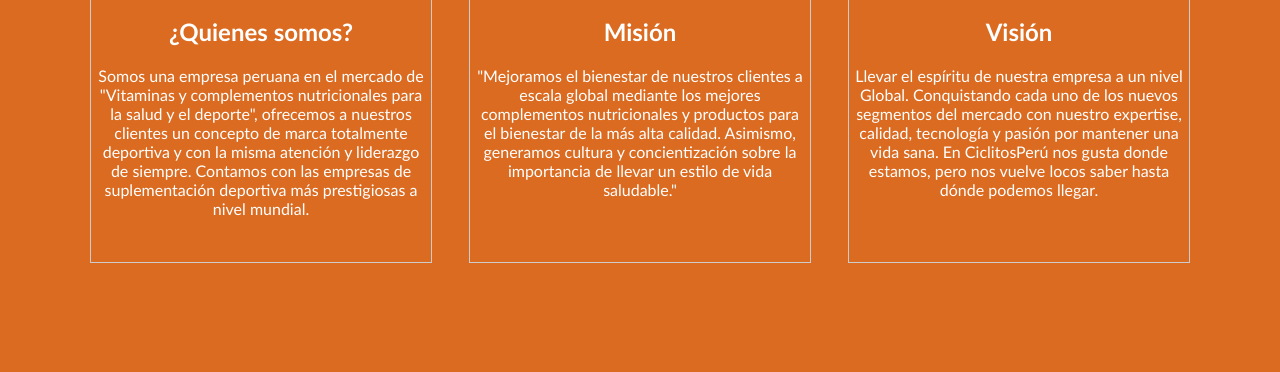
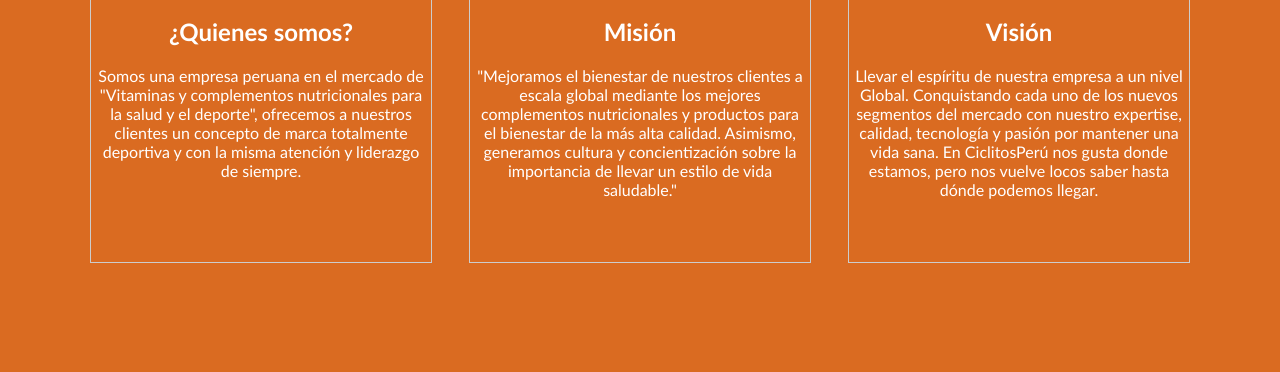
Before and after one commit to luisroca2/ciclitosPeru, a plain HTML site: page tabla.html in a window 1280 px wide. Shown: the part 825-1197 px from the top of the page. Drawn offline with Linux system fonts and the light colour scheme.

Commit message:
Update tabla.html

```diff
--- a/tabla.html
+++ b/tabla.html
@@ -40,7 +40,7 @@
                     <h2>¿Quienes somos?</h2>
 
                     <p >
-                        Somos una empresa peruana en el mercado de "Vitaminas y complementos nutricionales para la salud y el deporte", ofrecemos a nuestros clientes un concepto de marca totalmente deportiva y con la misma atención y liderazgo de siempre. Contamos con las empresas de suplementación deportiva más prestigiosas a nivel mundial.
+                        Somos una empresa peruana en el mercado de "Vitaminas y complementos nutricionales para la salud y el deporte", ofrecemos a nuestros clientes un concepto de marca totalmente deportiva y con la misma atención y liderazgo de siempre.
 
 
                     </p>
```
